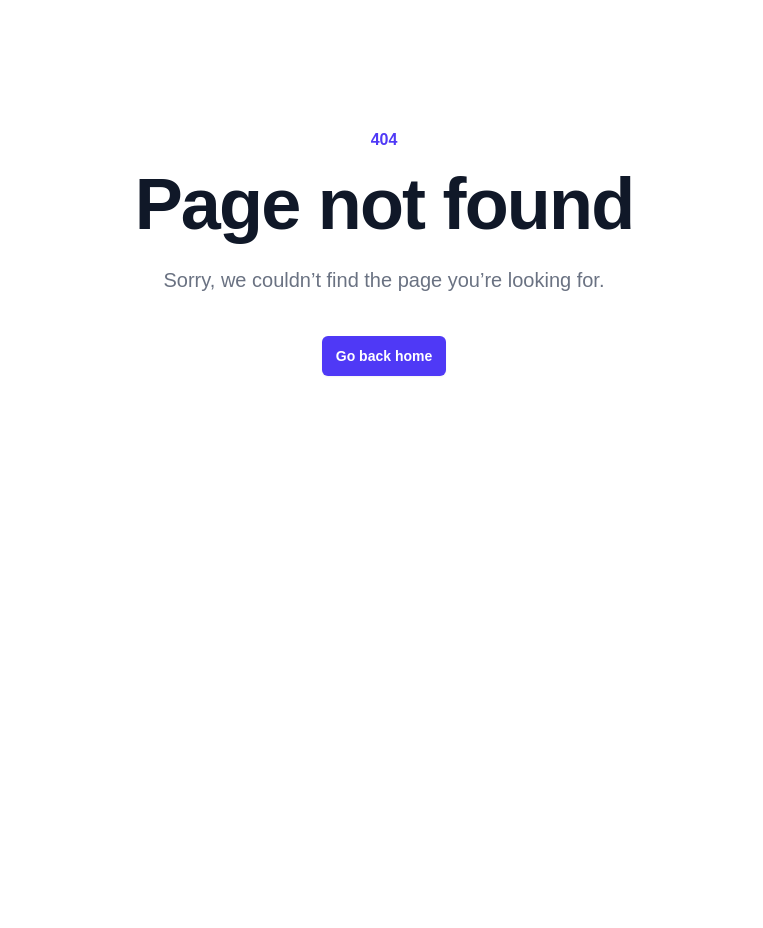
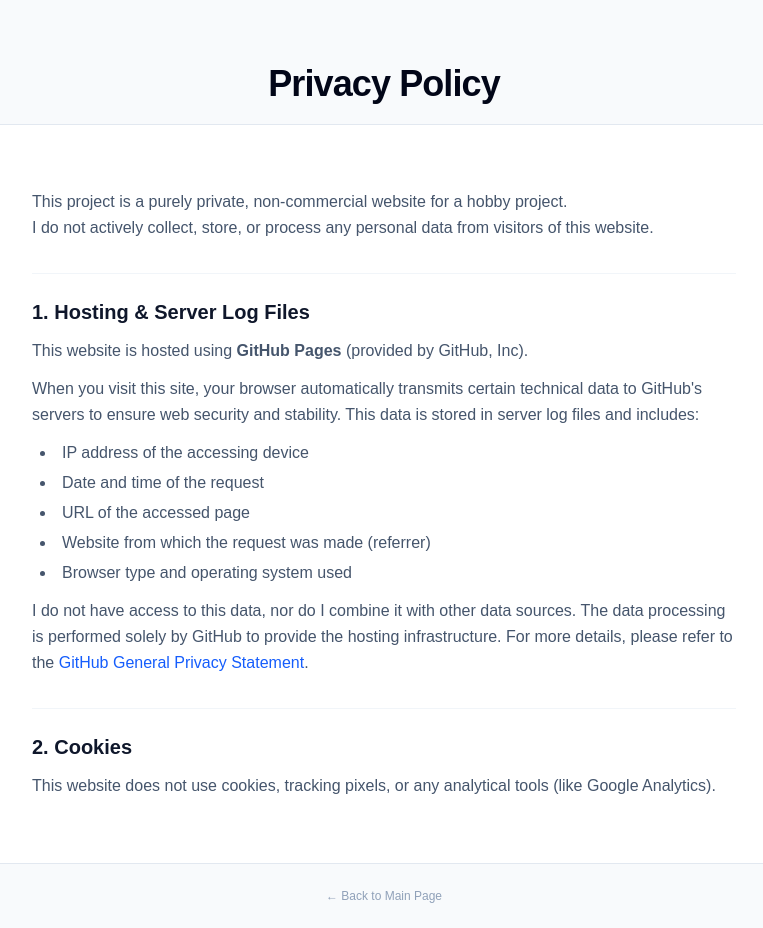
Before and after one commit to openinvento/landingpage, a Next.js app: page /privacy in a window 1280 px wide. Before the commit this address had no page. Shown: the whole page, without its empty margins (256-1019 px from the left). Before the commit the page ends 800 px from the top, so only its background shows below. Built offline with nearby package versions, Linux system fonts and the light colour scheme.

Commit message:
Improve footer

```diff
--- a/src/app/components/Footer.tsx
+++ b/src/app/components/Footer.tsx
@@ -20,7 +20,7 @@ export default function Footer({ appName }: FooterProps) {
 
       {/* Bottom section */}
       <div className="max-w-6xl mx-auto px-6 md:px-8 mt-6 flex flex-col md:flex-row justify-between items-center text-sm text-blue-300">
-        <p>© {new Date().getFullYear()} {appName}. All rights reserved. This is only a private hobby project.</p>
+        <p>© {new Date().getFullYear()} {appName}. This project is a private, non-commercial public source project. <a href="/privacy" className="hover:underline ml-2 text-blue-200">Privacy Policy</a></p>
       </div>
 
       {/* Subtle background accent */}
--- a/src/app/page.tsx
+++ b/src/app/page.tsx
@@ -196,8 +196,13 @@ export default function HomePage() {
             </span>OpenInvento
           </a>
 
-          <p>Self-hosted inventory management, built for your stuff.</p>
-          <div className="flex items-center gap-5"><a className="hover:text-indigo-700" href={`${repositoryUrl}#readme`} target="_blank" rel="noreferrer">Documentation</a><a className="hover:text-indigo-700" href={repositoryUrl} target="_blank" rel="noreferrer">GitHub</a></div>
+          <p>© {new Date().getFullYear()} {"OpenInvento"}. This project is a private, non-commercial public source project. </p>
+
+          <div className="flex items-center gap-5">
+            <a className="hover:text-indigo-700" href={`${repositoryUrl}#readme`} target="_blank" rel="noreferrer">Documentation</a>
+            <a className="hover:text-indigo-700" href={repositoryUrl} target="_blank" rel="noreferrer">GitHub</a>
+            <a href="/privacy" className="">Privacy Policy</a>
+            </div>
         </div>
       </footer>
     </main>
--- /dev/null
+++ b/src/app/privacy/page.tsx
@@ -0,0 +1,54 @@
+export default function PrivacyPage() {
+  return (
+    <main className="overflow-hidden bg-white text-slate-900">
+      <section id="home" className="relative isolate text-center p-5 pt-16 bg-slate-50 border-b border-slate-200">
+        <h1 className="text-3xl font-bold tracking-tight text-slate-950 sm:text-4xl">Privacy Policy</h1>
+      </section>
+
+      <section className="mx-auto max-w-3xl px-5 py-12 sm:px-8 sm:py-16 text-slate-600 leading-relaxed">
+        <div className="space-y-8">
+
+          <div>
+            <p>
+              This project is a purely private, non-commercial website for a hobby project. <br />
+              I do not actively collect, store, or process any personal data from visitors of this website.
+            </p>
+          </div>
+
+          <div className="border-t border-slate-100 pt-6">
+            <h2 className="text-xl font-semibold text-slate-900 mb-3">1. Hosting & Server Log Files</h2>
+            <p className="mb-3">
+              This website is hosted using <strong>GitHub Pages</strong> (provided by GitHub, Inc).
+            </p>
+            <p className="mb-3">
+              When you visit this site, your browser automatically transmits certain technical data to GitHub&apos;s servers to ensure web security and stability. This data is stored in server log files and includes:
+            </p>
+            <ul className="list-disc list-inside space-y-1 pl-2 mb-3">
+              <li>IP address of the accessing device</li>
+              <li>Date and time of the request</li>
+              <li>URL of the accessed page</li>
+              <li>Website from which the request was made (referrer)</li>
+              <li>Browser type and operating system used</li>
+            </ul>
+            <p>
+              I do not have access to this data, nor do I combine it with other data sources. The data processing is performed solely by GitHub to provide the hosting infrastructure. For more details, please refer to the <a href="https://docs.github.com/de/site-policy/privacy-policies/github-general-privacy-statement" target="_blank" rel="noreferrer noopener" className="text-blue-600 hover:underline">GitHub General Privacy Statement</a>.
+            </p>
+          </div>
+
+          <div className="border-t border-slate-100 pt-6">
+            <h2 className="text-xl font-semibold text-slate-900 mb-3">2. Cookies</h2>
+            <p>
+              This website does not use cookies, tracking pixels, or any analytical tools (like Google Analytics).
+            </p>
+          </div>
+
+        </div>
+      </section>
+
+      {/* Minimaler Footer für die Privacy-Seite */}
+      <footer className="border-t border-slate-200 bg-slate-50 py-6 text-center text-xs text-slate-400">
+        <p><a href="/" className="hover:text-slate-600 transition-colors">← Back to Main Page</a></p>
+      </footer>
+    </main>
+  );
+}
```
